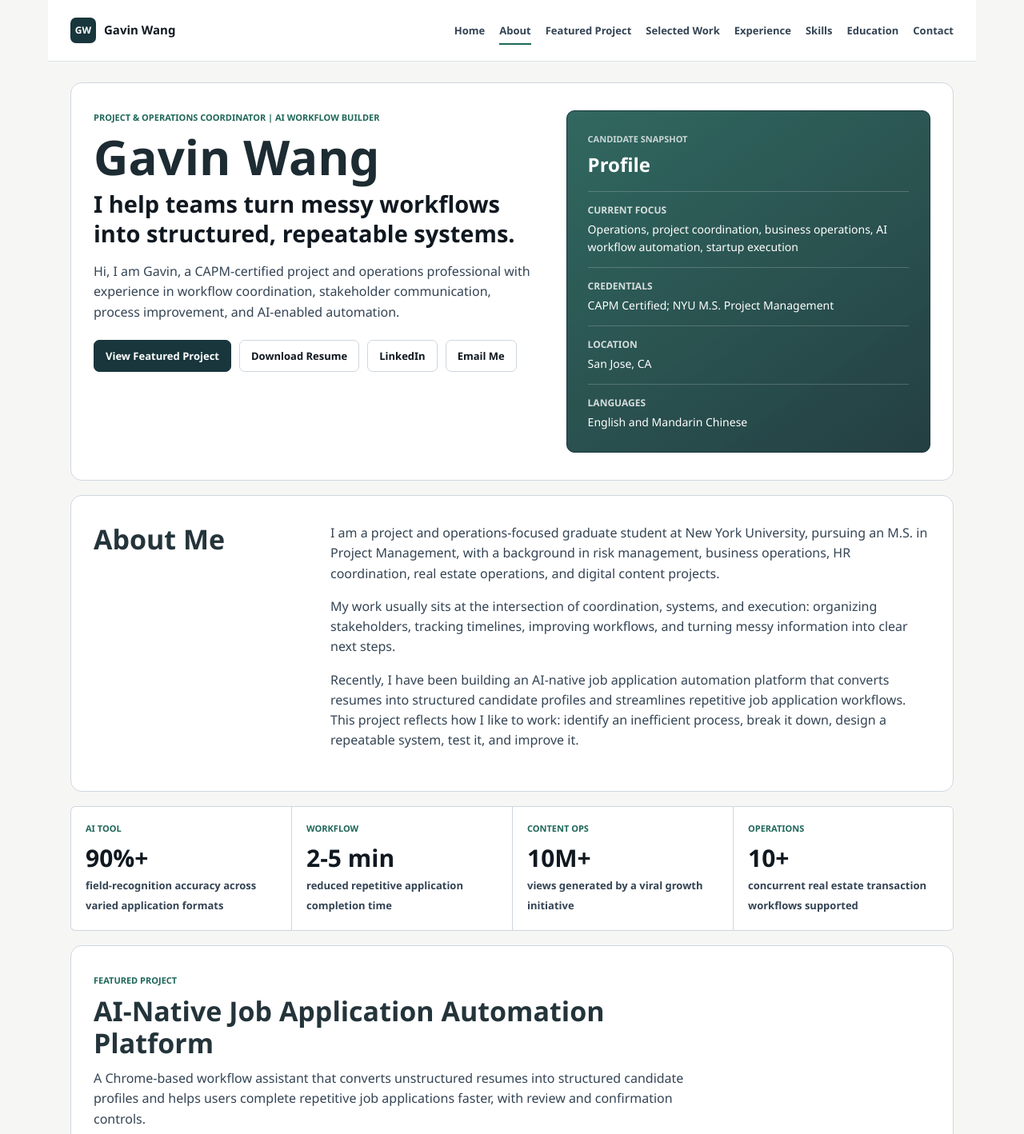
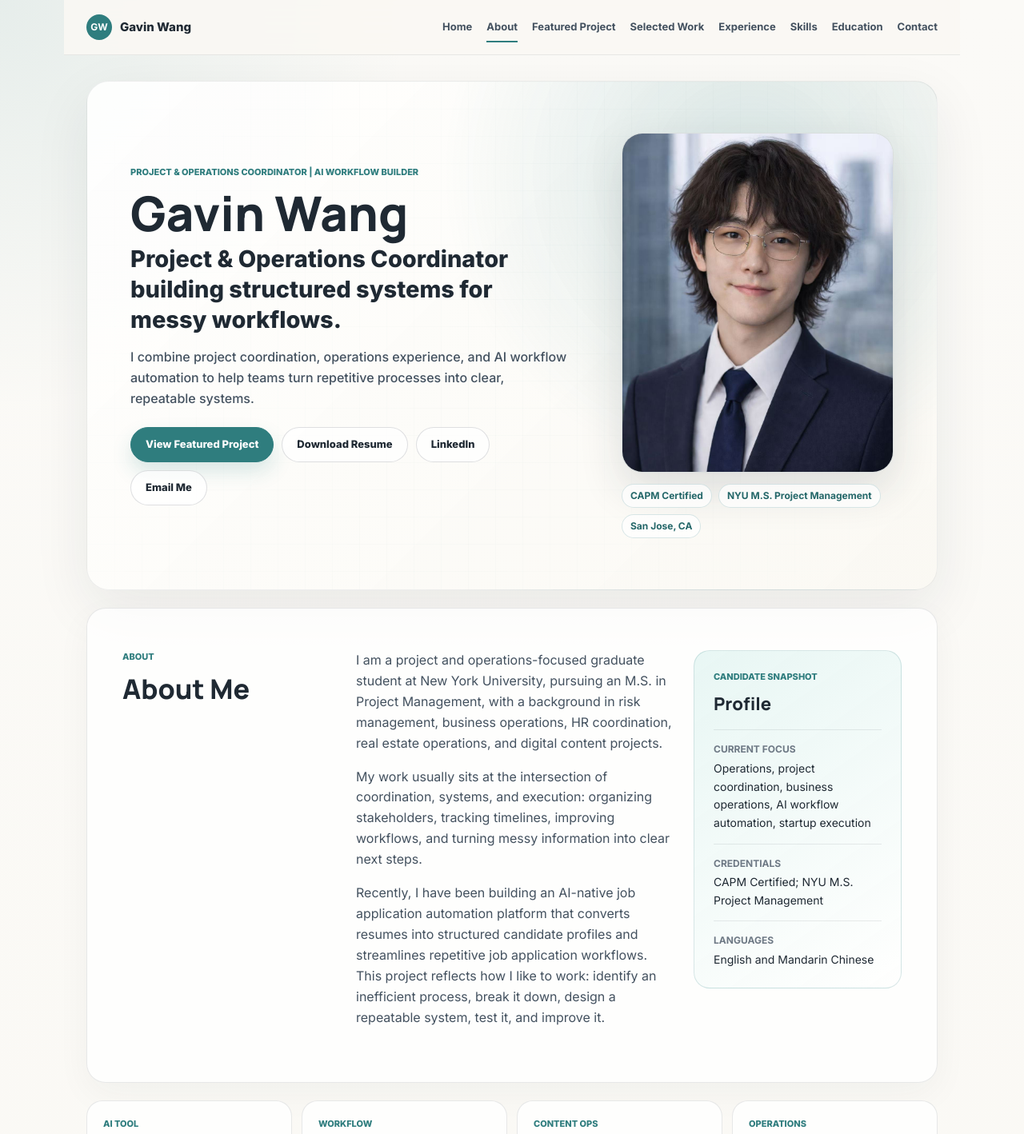
Before and after one commit to Gaviner511/Gaviner511.github.io, a plain HTML site: page index.html in a window 1280 px wide. Shown: the top 1418 px of the page at 80% size. Drawn offline with Linux system fonts and the light colour scheme.

Commit message:
Add profile photo and polish portfolio design

```diff
--- a/index.html
+++ b/index.html
@@ -7,6 +7,12 @@
     <meta
       name="description"
       content="Personal website for Gavin Wang, a project and operations coordinator focused on AI workflow automation, process improvement, and execution quality."
+    />
+    <link rel="preconnect" href="https://fonts.googleapis.com" />
+    <link rel="preconnect" href="https://fonts.gstatic.com" crossorigin />
+    <link
+      href="https://fonts.googleapis.com/css2?family=Inter:wght@400;500;600;700;800&family=Manrope:wght@600;700;800&display=swap"
+      rel="stylesheet"
     />
     <link rel="stylesheet" href="styles.css" />
   </head>
@@ -33,11 +39,10 @@
         <div>
           <p class="eyebrow">Project & Operations Coordinator | AI Workflow Builder</p>
           <h1>Gavin Wang</h1>
-          <p class="tagline">I help teams turn messy workflows into structured, repeatable systems.</p>
+          <p class="tagline">Project & Operations Coordinator building structured systems for messy workflows.</p>
           <p class="hero-text">
-            Hi, I am Gavin, a CAPM-certified project and operations professional with experience in
-            workflow coordination, stakeholder communication, process improvement, and AI-enabled
-            automation.
+            I combine project coordination, operations experience, and AI workflow automation to
+            help teams turn repetitive processes into clear, repeatable systems.
           </p>
           <div class="hero-actions" aria-label="Primary links">
             <a class="button primary" href="#featured-project">View Featured Project</a>
@@ -46,9 +51,43 @@
             <a class="button" href="mailto:Gavinwang511@gmail.com">Email Me</a>
           </div>
         </div>
-        <aside class="quick-facts" aria-label="Quick facts">
+        <figure class="hero-portrait" aria-label="Portrait of Gavin Wang">
+          <img src="assets/profile-gavin.jpg" alt="Gavin Wang professional headshot" />
+          <figcaption>
+            <span>CAPM Certified</span>
+            <span>NYU M.S. Project Management</span>
+            <span>San Jose, CA</span>
+          </figcaption>
+        </figure>
+      </section>
+
+      <section class="section about-section reveal" id="about">
+        <div class="section-title-block">
+          <p class="eyebrow">About</p>
+          <h2>About Me</h2>
+        </div>
+        <div class="about-content">
+          <div class="prose">
+            <p>
+              I am a project and operations-focused graduate student at New York University,
+              pursuing an M.S. in Project Management, with a background in risk management, business
+              operations, HR coordination, real estate operations, and digital content projects.
+            </p>
+            <p>
+              My work usually sits at the intersection of coordination, systems, and execution:
+              organizing stakeholders, tracking timelines, improving workflows, and turning messy
+              information into clear next steps.
+            </p>
+            <p>
+              Recently, I have been building an AI-native job application automation platform that
+              converts resumes into structured candidate profiles and streamlines repetitive job
+              application workflows. This project reflects how I like to work: identify an
+              inefficient process, break it down, design a repeatable system, test it, and improve it.
+            </p>
+          </div>
+          <aside class="quick-facts" aria-label="Candidate snapshot">
             <p class="card-label">Candidate Snapshot</p>
-          <h2>Profile</h2>
+            <h3>Profile</h3>
             <dl>
               <div>
                 <dt>Current focus</dt>
@@ -59,36 +98,11 @@
                 <dd>CAPM Certified; NYU M.S. Project Management</dd>
               </div>
               <div>
-              <dt>Location</dt>
-              <dd>San Jose, CA</dd>
-            </div>
-            <div>
                 <dt>Languages</dt>
                 <dd>English and Mandarin Chinese</dd>
               </div>
             </dl>
           </aside>
-      </section>
-
-      <section class="section about-section reveal" id="about">
-        <h2>About Me</h2>
-        <div class="prose">
-          <p>
-            I am a project and operations-focused graduate student at New York University, pursuing
-            an M.S. in Project Management, with a background in risk management, business
-            operations, HR coordination, real estate operations, and digital content projects.
-          </p>
-          <p>
-            My work usually sits at the intersection of coordination, systems, and execution:
-            organizing stakeholders, tracking timelines, improving workflows, and turning messy
-            information into clear next steps.
-          </p>
-          <p>
-            Recently, I have been building an AI-native job application automation platform that
-            converts resumes into structured candidate profiles and streamlines repetitive job
-            application workflows. This project reflects how I like to work: identify an inefficient
-            process, break it down, design a repeatable system, test it, and improve it.
-          </p>
         </div>
       </section>
 
@@ -120,9 +134,8 @@
           <p class="eyebrow">Featured Project</p>
           <h2>AI-Native Job Application Automation Platform</h2>
           <p>
-            A Chrome-based workflow assistant that converts unstructured resumes into structured
-            candidate profiles and helps users complete repetitive job applications faster, with
-            review and confirmation controls.
+            A personal productivity tool that helps job seekers turn resumes into structured
+            profiles and complete applications faster, with review and confirmation controls.
           </p>
         </div>
 
@@ -148,11 +161,19 @@
             </p>
 
             <div class="tag-list" aria-label="Project tags">
+              <span>AI Workflow Automation</span>
               <span>Chrome Extension</span>
+              <span>Field Matching</span>
               <span>Process Improvement</span>
               <span>Product Thinking</span>
               <span>UX Workflow</span>
-              <span>Job Application Automation</span>
+            </div>
+
+            <div class="workflow-steps" aria-label="Featured project workflow">
+              <span>Resume</span>
+              <span>Profile</span>
+              <span>Field Match</span>
+              <span>User Review</span>
             </div>
 
             <div class="inline-actions">
--- a/styles.css
+++ b/styles.css
@@ -1,14 +1,17 @@
 :root {
-  --ink: #101820;
-  --muted: #344454;
-  --soft: #5b6876;
-  --line: #cfd6dd;
-  --paper: #f6f7f5;
-  --surface: #ffffff;
-  --shade: #eef1ef;
-  --accent: #1f6759;
-  --deep: #18363c;
-  --warm: #b76843;
+  --ink: #1f2933;
+  --muted: #43515f;
+  --soft: #6d7884;
+  --line: rgba(31, 41, 51, 0.1);
+  --paper: #faf8f3;
+  --surface: rgba(255, 255, 255, 0.76);
+  --solid-surface: #fffefb;
+  --shade: #eff4f1;
+  --accent: #2f7d7e;
+  --accent-deep: #246769;
+  --accent-soft: #dff3f1;
+  --warm: #a45d3d;
+  --shadow: 0 18px 45px rgba(31, 41, 51, 0.08);
 }
 
 * {
@@ -22,10 +25,13 @@ html {
 body {
   margin: 0;
   color: var(--ink);
-  background: var(--paper);
+  background:
+    radial-gradient(circle at top left, rgba(47, 125, 126, 0.1), transparent 32rem),
+    linear-gradient(180deg, #fbfaf7 0%, var(--paper) 42%, #f7f4ee 100%);
   font-family:
-    "Aptos", "Segoe UI", ui-sans-serif, system-ui, -apple-system, BlinkMacSystemFont, sans-serif;
-  line-height: 1.58;
+    "Inter", "Aptos", "Segoe UI", ui-sans-serif, system-ui, -apple-system, BlinkMacSystemFont,
+    sans-serif;
+  line-height: 1.62;
 }
 
 a {
@@ -36,7 +42,7 @@ a {
 .site-header,
 main,
 .footer {
-  max-width: 1160px;
+  max-width: 1120px;
   margin: 0 auto;
 }
 
@@ -45,9 +51,10 @@ main,
   align-items: center;
   justify-content: space-between;
   gap: 22px;
-  padding: 22px 28px;
-  border-bottom: 1px solid rgba(34, 58, 63, 0.14);
-  background: var(--surface);
+  padding: 18px 28px;
+  border-bottom: 1px solid rgba(31, 41, 51, 0.08);
+  background: rgba(250, 248, 243, 0.9);
+  backdrop-filter: blur(16px);
 }
 
 .brand,
@@ -70,10 +77,10 @@ main,
   width: 32px;
   height: 32px;
   place-items: center;
-  border: 1px solid rgba(34, 58, 63, 0.16);
-  border-radius: 7px;
+  border: 1px solid rgba(47, 125, 126, 0.18);
+  border-radius: 999px;
   color: #fff;
-  background: var(--deep);
+  background: var(--accent);
   font-size: 12px;
   font-weight: 700;
 }
@@ -114,16 +121,39 @@ main,
 }
 
 .hero {
+  position: relative;
+  overflow: hidden;
   display: grid;
-  grid-template-columns: minmax(0, 1.1fr) minmax(300px, 0.9fr);
-  align-items: stretch;
-  gap: 34px;
-  margin: 26px 28px 18px;
-  padding: 34px 28px;
-  border: 1px solid var(--line);
-  border-radius: 14px;
-  background: var(--surface);
+  grid-template-columns: minmax(0, 1.1fr) minmax(280px, 0.72fr);
+  align-items: center;
+  gap: 44px;
+  margin: 32px 28px 22px;
+  padding: 64px 54px;
+  border: 1px solid rgba(31, 41, 51, 0.08);
+  border-radius: 28px;
+  background:
+    radial-gradient(circle at 78% 18%, rgba(47, 125, 126, 0.18), transparent 24rem),
+    linear-gradient(135deg, rgba(255, 255, 255, 0.88), rgba(250, 248, 243, 0.9));
+  box-shadow: 0 24px 70px rgba(31, 41, 51, 0.08);
   animation: heroIn 520ms ease both;
+}
+
+.hero::before {
+  position: absolute;
+  inset: 0;
+  content: "";
+  background-image:
+    linear-gradient(rgba(47, 125, 126, 0.055) 1px, transparent 1px),
+    linear-gradient(90deg, rgba(47, 125, 126, 0.055) 1px, transparent 1px);
+  background-size: 34px 34px;
+  mask-image: linear-gradient(115deg, transparent 0%, rgba(0, 0, 0, 0.38) 52%, transparent 100%);
+  pointer-events: none;
+}
+
+.hero > div,
+.hero-portrait {
+  position: relative;
+  z-index: 1;
 }
 
 .eyebrow,
@@ -145,10 +175,11 @@ p {
 
 h1 {
   margin-bottom: 8px;
-  color: #1d2b32;
+  color: var(--ink);
   font-size: clamp(40px, 5.2vw, 60px);
   line-height: 1.04;
   letter-spacing: 0;
+  font-family: "Manrope", "Inter", sans-serif;
   font-weight: 850;
 }
 
@@ -163,10 +194,11 @@ h1 {
 
 h2 {
   margin-bottom: 12px;
-  color: #24343b;
+  color: var(--ink);
   font-size: clamp(24px, 2.8vw, 34px);
   line-height: 1.18;
   letter-spacing: 0;
+  font-family: "Manrope", "Inter", sans-serif;
   font-weight: 820;
 }
 
@@ -174,6 +206,7 @@ h3 {
   margin-bottom: 8px;
   font-size: 17px;
   line-height: 1.3;
+  font-family: "Manrope", "Inter", sans-serif;
   font-weight: 780;
 }
 
@@ -206,11 +239,11 @@ h3 {
   display: inline-flex;
   align-items: center;
   justify-content: center;
-  min-height: 40px;
-  padding: 0 14px;
-  border: 1px solid var(--line);
-  border-radius: 7px;
-  background: #fff;
+  min-height: 44px;
+  padding: 0 18px;
+  border: 1px solid rgba(31, 41, 51, 0.14);
+  border-radius: 999px;
+  background: rgba(255, 255, 255, 0.7);
   color: var(--ink);
   font-size: 13px;
   font-weight: 760;
@@ -222,15 +255,60 @@ h3 {
 }
 
 .button.primary {
-  border-color: var(--deep);
+  border-color: var(--accent);
   color: #fff;
-  background: var(--deep);
+  background: var(--accent);
+  box-shadow: 0 12px 24px rgba(47, 125, 126, 0.18);
 }
 
 .button:hover {
-  border-color: var(--ink);
-  box-shadow: 0 8px 18px rgba(16, 24, 32, 0.08);
+  border-color: rgba(47, 125, 126, 0.38);
+  background: rgba(223, 243, 241, 0.58);
+  box-shadow: 0 10px 24px rgba(31, 41, 51, 0.08);
   transform: translateY(-2px);
+}
+
+.button.primary:hover {
+  color: #fff;
+  background: var(--accent-deep);
+}
+
+.hero-portrait {
+  justify-self: end;
+  width: min(100%, 340px);
+  margin: 0;
+}
+
+.hero-portrait img {
+  display: block;
+  width: 100%;
+  aspect-ratio: 4 / 5;
+  object-fit: cover;
+  object-position: center 30%;
+  border: 1px solid rgba(31, 41, 51, 0.1);
+  border-radius: 26px;
+  background: var(--shade);
+  box-shadow: 0 22px 54px rgba(31, 41, 51, 0.14);
+}
+
+.hero-portrait figcaption {
+  display: flex;
+  flex-wrap: wrap;
+  gap: 8px;
+  margin-top: 14px;
+}
+
+.hero-portrait figcaption span {
+  display: inline-flex;
+  align-items: center;
+  min-height: 30px;
+  padding: 0 10px;
+  border: 1px solid rgba(47, 125, 126, 0.18);
+  border-radius: 999px;
+  color: var(--accent-deep);
+  background: rgba(255, 255, 255, 0.72);
+  font-size: 12px;
+  font-weight: 700;
 }
 
 .quick-facts,
@@ -241,40 +319,40 @@ h3 {
 .skills-grid article,
 .cert-list article {
   border: 1px solid var(--line);
-  border-radius: 10px;
+  border-radius: 20px;
   background: var(--surface);
 }
 
 .quick-facts {
   position: relative;
   overflow: hidden;
-  padding: 26px;
-  color: #fff;
-  border-color: var(--deep);
+  padding: 24px;
+  color: var(--ink);
+  border-color: rgba(47, 125, 126, 0.18);
   background:
-    linear-gradient(145deg, rgba(52, 111, 101, 0.88), rgba(36, 63, 66, 0.98)),
-    var(--deep);
+    linear-gradient(145deg, rgba(223, 243, 241, 0.72), rgba(255, 255, 255, 0.76)),
+    var(--solid-surface);
   transition:
     transform 220ms ease,
     box-shadow 220ms ease;
 }
 
 .quick-facts:hover {
-  box-shadow: 0 18px 38px rgba(24, 54, 60, 0.2);
+  box-shadow: var(--shadow);
   transform: translateY(-3px);
 }
 
-.quick-facts h2 {
+.quick-facts h3 {
   margin-bottom: 18px;
-  color: #fff;
-  font-size: 24px;
+  color: var(--ink);
+  font-size: 22px;
 }
 
 .card-label {
   margin-bottom: 10px;
-  color: rgba(255, 255, 255, 0.74);
+  color: var(--accent);
   font-size: 11px;
-  font-weight: 700;
+  font-weight: 800;
   text-transform: uppercase;
 }
 
@@ -286,12 +364,12 @@ h3 {
 
 .quick-facts div {
   padding-top: 14px;
-  border-top: 1px solid rgba(255, 255, 255, 0.2);
+  border-top: 1px solid rgba(31, 41, 51, 0.09);
 }
 
 .quick-facts dt {
   margin-bottom: 3px;
-  color: rgba(255, 255, 255, 0.8);
+  color: var(--soft);
   font-size: 12px;
   font-weight: 700;
   text-transform: uppercase;
@@ -299,21 +377,22 @@ h3 {
 
 .quick-facts dd {
   margin: 0;
-  color: #fff;
+  color: var(--ink);
   font-size: 14px;
 }
 
 .section {
-  margin: 18px 28px;
-  padding: 34px 28px;
+  margin: 22px 28px;
+  padding: 52px 44px;
   border: 1px solid var(--line);
-  border-radius: 14px;
+  border-radius: 24px;
   background: var(--surface);
+  box-shadow: 0 14px 44px rgba(31, 41, 51, 0.045);
 }
 
 .reveal {
-  opacity: 0;
-  transform: translateY(18px);
+  opacity: 1;
+  transform: translateY(12px);
   transition:
     opacity 520ms ease,
     transform 520ms ease;
@@ -326,8 +405,19 @@ h3 {
 
 .about-section {
   display: grid;
-  grid-template-columns: 260px minmax(0, 1fr);
-  gap: 36px;
+  grid-template-columns: 250px minmax(0, 1fr);
+  gap: 42px;
+}
+
+.section-title-block {
+  max-width: 250px;
+}
+
+.about-content {
+  display: grid;
+  grid-template-columns: minmax(0, 1fr) minmax(260px, 0.62fr);
+  gap: 24px;
+  align-items: start;
 }
 
 .prose {
@@ -338,18 +428,19 @@ h3 {
 .metrics-section {
   display: grid;
   grid-template-columns: repeat(4, minmax(0, 1fr));
-  gap: 0;
+  gap: 12px;
   padding: 0;
   border: 0;
   background: transparent;
+  box-shadow: none;
 }
 
 .metric {
   min-height: 126px;
-  padding: 18px;
+  padding: 20px;
   border: 1px solid var(--line);
-  border-right: 0;
-  background: var(--surface);
+  border-radius: 20px;
+  background: rgba(255, 255, 255, 0.74);
   transition:
     background-color 180ms ease,
     transform 180ms ease,
@@ -358,18 +449,18 @@ h3 {
 
 .metric:hover {
   z-index: 1;
-  background: #fff;
-  box-shadow: 0 14px 30px rgba(16, 24, 32, 0.1);
+  border-color: rgba(47, 125, 126, 0.28);
+  background: var(--solid-surface);
+  box-shadow: var(--shadow);
   transform: translateY(-3px);
 }
 
 .metric:first-child {
-  border-radius: 6px 0 0 6px;
+  border-radius: 20px;
 }
 
 .metric:last-child {
-  border-right: 1px solid var(--line);
-  border-radius: 0 6px 6px 0;
+  border-radius: 20px;
 }
 
 .metric strong {
@@ -411,7 +502,7 @@ h3 {
   grid-template-columns: 300px minmax(0, 1fr);
   gap: 34px;
   padding: 26px 0;
-  border-top: 1px solid var(--line);
+  border-top: 1px solid rgba(31, 41, 51, 0.09);
   transition:
     background-color 180ms ease,
     padding-left 180ms ease;
@@ -419,7 +510,7 @@ h3 {
 
 .experience-item:hover {
   padding-left: 12px;
-  background: linear-gradient(90deg, rgba(31, 103, 89, 0.06), transparent 44%);
+  background: linear-gradient(90deg, rgba(47, 125, 126, 0.07), transparent 46%);
 }
 
 .experience-item:first-of-type {
@@ -446,23 +537,41 @@ li {
 }
 
 .portfolio-feature {
+  position: relative;
+  overflow: hidden;
   display: grid;
   grid-template-columns: minmax(0, 0.62fr) minmax(500px, 1.38fr);
-  gap: 28px;
-  padding: 26px;
-  border-color: var(--line);
-  background: #fff;
+  gap: 32px;
+  padding: 32px;
+  border-color: rgba(47, 125, 126, 0.16);
+  background:
+    radial-gradient(circle at 12% 10%, rgba(47, 125, 126, 0.1), transparent 18rem),
+    rgba(255, 255, 255, 0.82);
   transition:
     transform 220ms ease,
     box-shadow 220ms ease;
 }
 
+.portfolio-feature::after {
+  position: absolute;
+  inset: auto -3rem -4rem auto;
+  width: 14rem;
+  height: 14rem;
+  content: "";
+  border-radius: 999px;
+  background: rgba(223, 243, 241, 0.68);
+  filter: blur(8px);
+  pointer-events: none;
+}
+
 .portfolio-feature:hover {
-  box-shadow: 0 16px 38px rgba(16, 24, 32, 0.11);
+  box-shadow: 0 22px 55px rgba(31, 41, 51, 0.1);
   transform: translateY(-3px);
 }
 
 .portfolio-feature .portfolio-copy {
+  position: relative;
+  z-index: 1;
   padding-top: 4px;
 }
 
@@ -483,6 +592,8 @@ li {
 }
 
 .project-shot {
+  position: relative;
+  z-index: 1;
   margin: 0;
 }
 
@@ -490,14 +601,14 @@ li {
   display: block;
   width: 100%;
   border: 1px solid var(--line);
-  border-radius: 8px;
+  border-radius: 18px;
   background: var(--shade);
   transition: transform 260ms ease;
 }
 
 .project-shot {
   overflow: hidden;
-  border-radius: 8px;
+  border-radius: 18px;
 }
 
 .portfolio-feature:hover .project-shot img {
@@ -516,8 +627,8 @@ li {
 .skills-grid {
   display: grid;
   grid-template-columns: repeat(2, minmax(0, 1fr));
-  gap: 12px;
-  margin-top: 12px;
+  gap: 16px;
+  margin-top: 14px;
 }
 
 .simple-grid {
@@ -529,7 +640,7 @@ li {
 .case-grid article,
 .skills-grid article,
 .cert-list article {
-  padding: 18px;
+  padding: 22px;
   background: var(--surface);
   transition:
     transform 180ms ease,
@@ -542,8 +653,8 @@ li {
 .case-grid article:hover,
 .skills-grid article:hover,
 .cert-list article:hover {
-  border-color: rgba(31, 103, 89, 0.45);
-  box-shadow: 0 12px 26px rgba(16, 24, 32, 0.08);
+  border-color: rgba(47, 125, 126, 0.34);
+  box-shadow: var(--shadow);
   transform: translateY(-3px);
 }
 
@@ -559,27 +670,49 @@ li {
   align-items: center;
   min-height: 30px;
   padding: 0 10px;
-  border: 1px solid rgba(31, 103, 89, 0.28);
+  border: 1px solid rgba(47, 125, 126, 0.24);
   border-radius: 999px;
-  color: var(--accent);
-  background: rgba(31, 103, 89, 0.06);
+  color: var(--accent-deep);
+  background: rgba(223, 243, 241, 0.62);
   font-size: 12px;
   font-weight: 760;
+}
+
+.workflow-steps {
+  display: grid;
+  grid-template-columns: repeat(4, minmax(0, 1fr));
+  gap: 8px;
+  margin-top: 18px;
+}
+
+.workflow-steps span {
+  position: relative;
+  display: grid;
+  min-height: 46px;
+  place-items: center;
+  padding: 0 8px;
+  border: 1px solid rgba(47, 125, 126, 0.16);
+  border-radius: 14px;
+  color: var(--ink);
+  background: rgba(255, 255, 255, 0.7);
+  font-size: 12px;
+  font-weight: 760;
+  text-align: center;
 }
 
 .feature-grid,
 .education-cert-grid {
   display: grid;
   grid-template-columns: repeat(2, minmax(0, 1fr));
-  gap: 14px;
-  margin-top: 16px;
+  gap: 16px;
+  margin-top: 18px;
 }
 
 .feature-grid article {
-  padding: 20px;
+  padding: 24px;
   border: 1px solid var(--line);
-  border-radius: 10px;
-  background: var(--surface);
+  border-radius: 20px;
+  background: rgba(255, 255, 255, 0.72);
 }
 
 .skills-list,
@@ -596,7 +729,7 @@ li {
 
 .education-list article {
   padding-bottom: 16px;
-  border-bottom: 1px solid rgba(34, 58, 63, 0.14);
+  border-bottom: 1px solid rgba(31, 41, 51, 0.09);
 }
 
 .education-list article:last-child {
@@ -613,6 +746,9 @@ li {
   grid-template-columns: minmax(0, 1fr) auto;
   align-items: center;
   gap: 24px;
+  background:
+    radial-gradient(circle at 88% 20%, rgba(47, 125, 126, 0.12), transparent 18rem),
+    rgba(255, 255, 255, 0.72);
 }
 
 .resume-section p {
@@ -635,6 +771,9 @@ li {
   grid-template-columns: minmax(0, 1fr) auto;
   align-items: center;
   gap: 28px;
+  background:
+    linear-gradient(135deg, rgba(223, 243, 241, 0.5), rgba(255, 255, 255, 0.72)),
+    var(--surface);
 }
 
 .contact-actions {
@@ -666,6 +805,7 @@ li {
 
   .hero,
   .about-section,
+  .about-content,
   .experience-item,
   .portfolio-feature,
   .feature-grid,
@@ -673,6 +813,15 @@ li {
   .resume-section,
   .contact-section {
     grid-template-columns: 1fr;
+  }
+
+  .hero {
+    padding: 48px 36px;
+  }
+
+  .hero-portrait {
+    justify-self: start;
+    width: min(100%, 360px);
   }
 
   .metrics-section,
@@ -684,23 +833,27 @@ li {
 
   .metric {
     border-right: 1px solid var(--line);
-    border-radius: 0;
+    border-radius: 20px;
   }
 
   .metric:first-child {
-    border-radius: 6px 0 0 0;
+    border-radius: 20px;
   }
 
   .metric:nth-child(2) {
-    border-radius: 0 6px 0 0;
+    border-radius: 20px;
   }
 
   .metric:nth-child(3) {
-    border-radius: 0 0 0 6px;
+    border-radius: 20px;
   }
 
   .metric:last-child {
-    border-radius: 0 0 6px 0;
+    border-radius: 20px;
+  }
+
+  .workflow-steps {
+    grid-template-columns: repeat(2, minmax(0, 1fr));
   }
 
   .contact-actions {
@@ -744,19 +897,15 @@ li {
   .metric:nth-child(2),
   .metric:nth-child(3),
   .metric:last-child {
-    border-radius: 0;
-  }
-
-  .metric:first-child {
-    border-radius: 6px 6px 0 0;
-  }
-
-  .metric:last-child {
-    border-radius: 0 0 6px 6px;
+    border-radius: 18px;
   }
 
   .footer {
     flex-direction: column;
+  }
+
+  .workflow-steps {
+    grid-template-columns: 1fr;
   }
 }
 
```
Also changed, not shown: assets/profile-gavin.jpg (added). Lines whose indentation alone changed are shown as unchanged.
